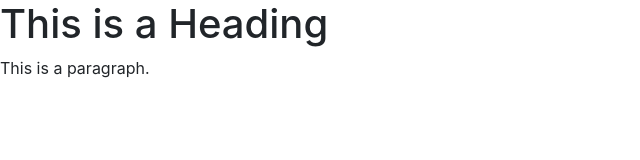
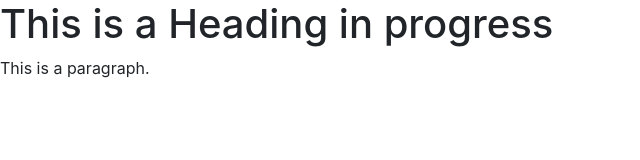
Before and after one commit to santosh826358/OneUI, a plain HTML site: page index.html in a window 1280 px wide. Shown: the whole page, without its empty margins (0-640 px from the left). Drawn offline with Linux system fonts and the light colour scheme.

Commit message:
work in progress for header

```diff
--- a/index.html
+++ b/index.html
@@ -7,7 +7,7 @@
 </head>
 <body>
 
-<h1>This is a Heading</h1>
+<h1>This is a Heading in progress</h1>
 <p>This is a paragraph.</p>
 
 </body>
```
